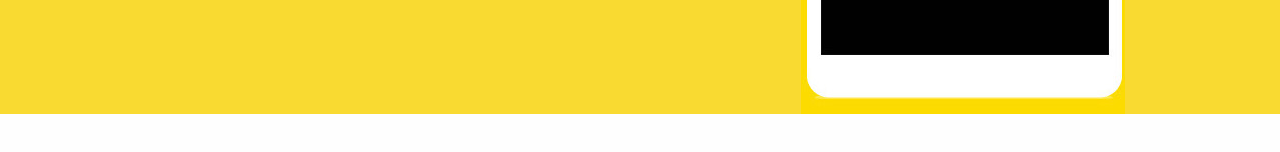
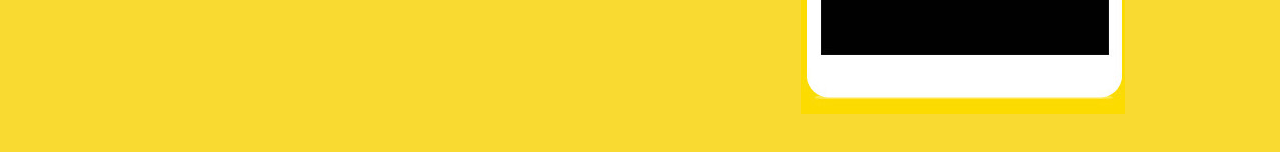
Before and after one commit to NadineMansour/TinyOneFrontEnd, a plain HTML site: page index.html in a window 1280 px wide. Shown: the part 462-614 px from the top of the page. Drawn offline with Linux system fonts and the light colour scheme.

Commit message:
Changing the banner height based on the window size. The image needs to be centered in case of small screen.

```diff
--- a/css/app.css
+++ b/css/app.css
@@ -7,10 +7,11 @@
 	position: relative;
 }
 
+.fullHight{
+	height: 100vh;
+}
+
 .banner-img img{
-	/*position: absolute;
-	top: 50%;
-	transform: translateY(-50%);*/
 	float: right;
 }
 
@@ -90,7 +91,6 @@
 
 	.banner-img img{
 		float: none;
-		text-align: center;
 	}
 
 }
--- a/js/app.js
+++ b/js/app.js
@@ -2,5 +2,20 @@ $(document).foundation()
 
 
 $(document).ready(function(){
+	function mediaQuery(){
+		var match = window.matchMedia("(max-width: 640px)");
+		if (match.matches) {
+			// $('.banner-content').addClass('small-centered');
+			$('.banner').removeClass('fullHight');
+		} else{
+			$('.banner').addClass('fullHight');
+			// $('.banner-content').removeClass('small-centered');
+		}
+	}
 
+	mediaQuery();
+
+	$(window).resize(function(){
+		mediaQuery();
+	});
 })
```
